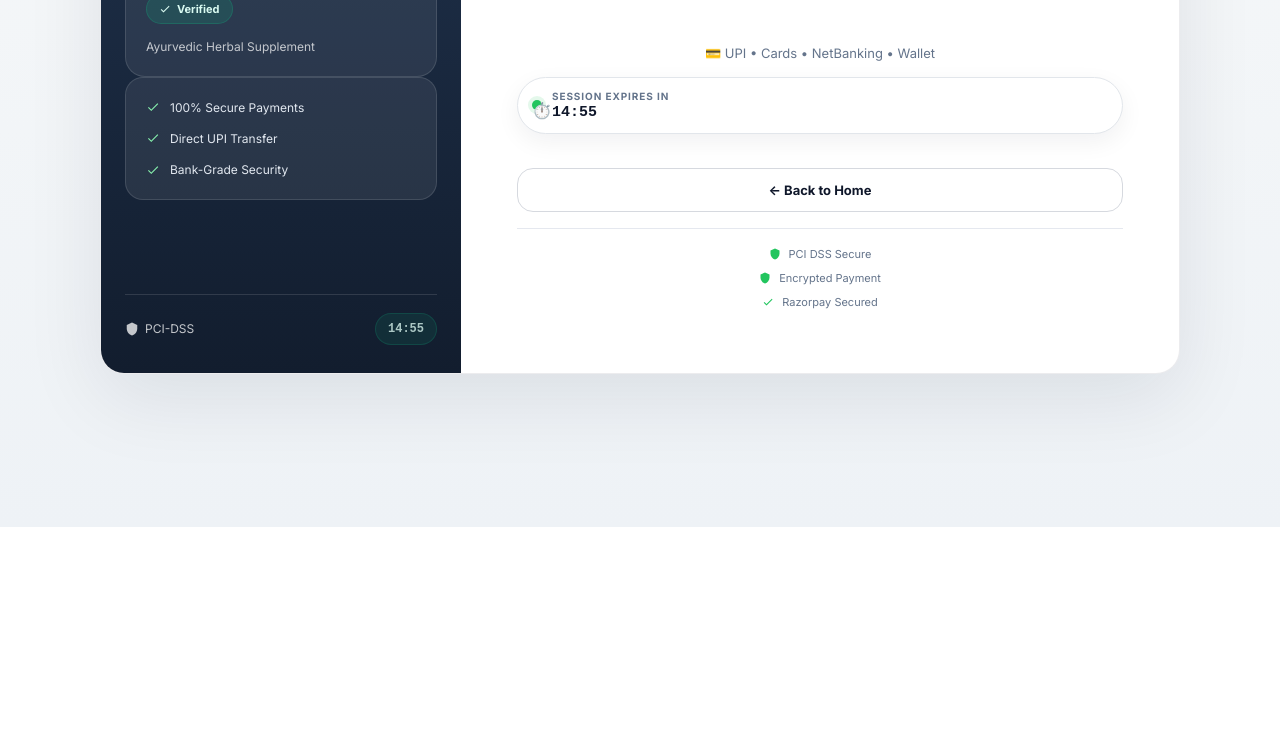
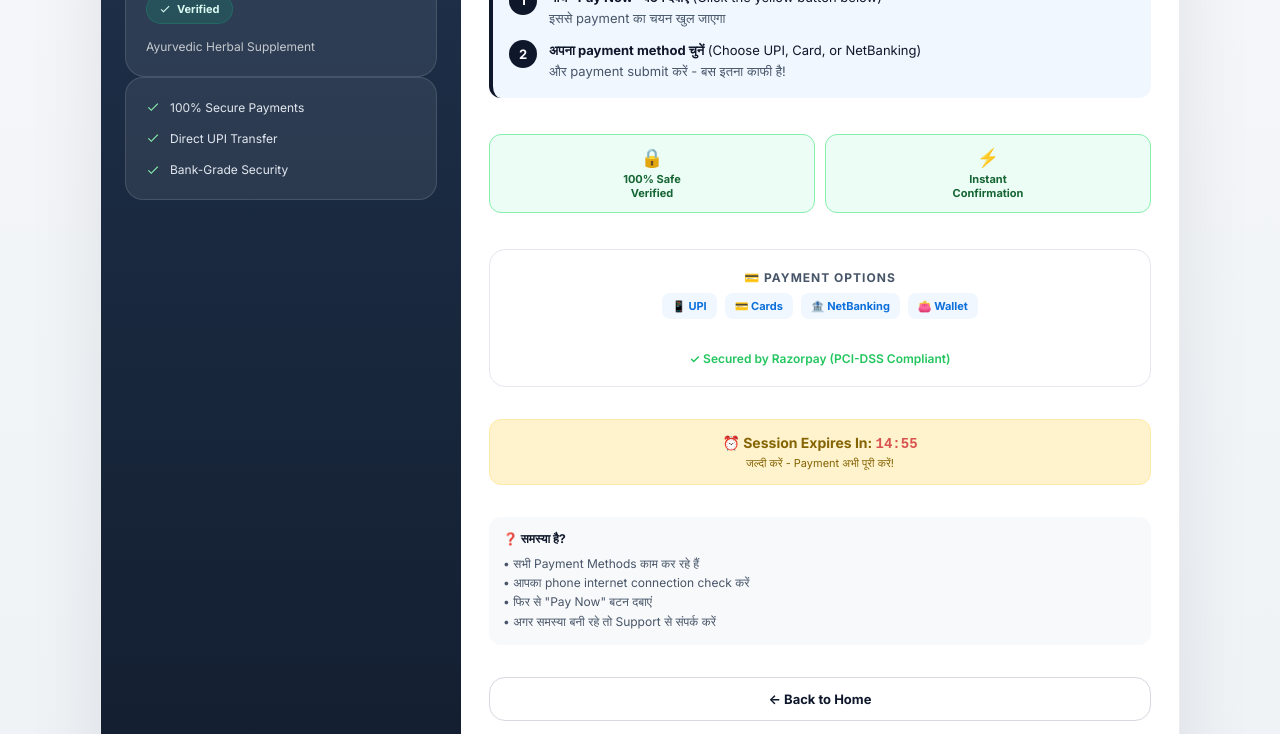
Before and after one commit to officialavnideepayurveda-crypto/avnideep-shilajit-new, a website: page payment.html in a window 1280 px wide. Shown: the part 273-1007 px from the top of the page. Before the commit the page ends 800 px from the top, so only its background shows below. Drawn offline with Linux system fonts and the light colour scheme.

Commit message:
Improve: Add Hindi/English step-by-step payment instructions with trust badges and urgency messaging to reduce checkout abandonment

```diff
--- a/payment.html
+++ b/payment.html
@@ -930,37 +930,69 @@
 
         <!-- PAYMENT CONTENT -->
         <div id="payment-idle" class="payment-content">
-        <!-- PAYMENT CONTENT -->
-        <div id="payment-idle" class="payment-content">
-          <h1 class="content-title">Complete Your Payment</h1>
-          <p class="content-subtitle">Fast & secure payment checkout</p>
+          <h1 class="content-title">🎯 अपनी payment पूरी करें | Complete Your Payment</h1>
+          <p class="content-subtitle" style="color: #d9534f; font-weight: 600; margin-bottom: 16px;">⏰ Session expires in <span id="timer-display-subtitle">15:00</span></p>
 
-          <!-- RAZORPAY PAYMENT BUTTON -->
-          <div class="razorpay-container">
-            <div class="qr-top">
-              <div>
-                <div class="qr-title">Pay with Razorpay</div>
-                <div class="qr-instruction">Click the button below to pay via UPI, Card, NetBanking, or Wallet</div>
+          <!-- STEP-BY-STEP INSTRUCTIONS -->
+          <div style="background: #f0f7ff; border-left: 4px solid #0f172a; padding: 16px; border-radius: 12px; margin-bottom: 20px;">
+            <div style="font-size: 12px; font-weight: 700; color: #0f172a; margin-bottom: 10px; text-transform: uppercase;">📋 बस 2 Steps में payment पूरी करें:</div>
+            <div style="display: flex; flex-direction: column; gap: 12px; font-size: 13px; color: #0f172a; line-height: 1.6;">
+              <div style="display: flex; gap: 12px; align-items: flex-start;">
+                <div style="background: #0f172a; color: white; width: 28px; height: 28px; border-radius: 50%; display: flex; align-items: center; justify-content: center; font-weight: 700; flex-shrink: 0;">1</div>
+                <div><strong>नीचे "Pay Now" बटन दबाएं</strong> (Click the yellow button below)<br><span style="color: #475569;">इससे payment का चयन खुल जाएगा</span></div>
               </div>
-              <div class="qr-support">
-                <svg fill="currentColor" viewBox="0 0 24 24"><path d="M9 16.17L4.83 12l-1.42 1.41L9 19 21 7l-1.41-1.41L9 16.17z"/></svg>
-                Secured by Razorpay
+              <div style="display: flex; gap: 12px; align-items: flex-start;">
+                <div style="background: #0f172a; color: white; width: 28px; height: 28px; border-radius: 50%; display: flex; align-items: center; justify-content: center; font-weight: 700; flex-shrink: 0;">2</div>
+                <div><strong>अपना payment method चुनें</strong> (Choose UPI, Card, or NetBanking)<br><span style="color: #475569;">और payment submit करें - बस इतना काफी है!</span></div>
               </div>
-            </div>
-            <div style="display:flex;justify-content:center;margin:24px 0;">
-              <form><script src="https://checkout.razorpay.com/v1/payment-button.js" data-payment_button_id="pl_R5uwVzIJNFKftr" async> </script> </form>
-            </div>
-            <div style="text-align:center;font-size:13px;color:#64748b;margin-top:8px;">
-              💳 UPI • Cards • NetBanking • Wallet
             </div>
           </div>
 
-          <!-- TIMER CARD -->
-          <div class="timer-card">
-            <div class="timer-icon">⏱️</div>
-            <div class="timer-text">
-              <div class="timer-label">Session expires in</div>
-              <div class="timer-countdown" id="timer-display">15:00</div>
+          <!-- TRUST BADGES -->
+          <div style="display: grid; grid-template-columns: 1fr 1fr; gap: 10px; margin-bottom: 20px;">
+            <div style="background: #ecfdf5; padding: 12px; border-radius: 12px; text-align: center; border: 1px solid #86efac;">
+              <div style="font-size: 18px; margin-bottom: 4px;">🔒</div>
+              <div style="font-size: 11px; font-weight: 700; color: #166534;">100% Safe<br>Verified</div>
+            </div>
+            <div style="background: #ecfdf5; padding: 12px; border-radius: 12px; text-align: center; border: 1px solid #86efac;">
+              <div style="font-size: 18px; margin-bottom: 4px;">⚡</div>
+              <div style="font-size: 11px; font-weight: 700; color: #166534;">Instant<br>Confirmation</div>
+            </div>
+          </div>
+
+          <!-- RAZORPAY PAYMENT BUTTON -->
+          <div style="background: white; border: 1px solid #e5e8f0; padding: 20px; border-radius: 16px; margin-bottom: 16px;">
+            <div style="text-align: center; margin-bottom: 16px;">
+              <div style="font-size: 12px; text-transform: uppercase; color: #475569; font-weight: 700; letter-spacing: 1px; margin-bottom: 8px;">💳 Payment Options</div>
+              <div style="display: flex; justify-content: center; gap: 8px; flex-wrap: wrap; margin-bottom: 12px;">
+                <span style="background: #f0f7ff; color: #0c6fdb; padding: 6px 10px; border-radius: 8px; font-size: 11px; font-weight: 700;">📱 UPI</span>
+                <span style="background: #f0f7ff; color: #0c6fdb; padding: 6px 10px; border-radius: 8px; font-size: 11px; font-weight: 700;">💳 Cards</span>
+                <span style="background: #f0f7ff; color: #0c6fdb; padding: 6px 10px; border-radius: 8px; font-size: 11px; font-weight: 700;">🏦 NetBanking</span>
+                <span style="background: #f0f7ff; color: #0c6fdb; padding: 6px 10px; border-radius: 8px; font-size: 11px; font-weight: 700;">👛 Wallet</span>
+              </div>
+            </div>
+            <div style="display:flex;justify-content:center;margin:16px 0;">
+              <form><script src="https://checkout.razorpay.com/v1/payment-button.js" data-payment_button_id="pl_R5uwVzIJNFKftr" async> </script> </form>
+            </div>
+            <div style="text-align: center; font-size: 12px; color: #22c55e; font-weight: 600; margin-top: 12px;">
+              ✓ Secured by Razorpay (PCI-DSS Compliant)
+            </div>
+          </div>
+
+          <!-- URGENT TIMER -->
+          <div style="background: #fff3cd; border: 1px solid #ffeaa7; border-radius: 12px; padding: 14px; margin-bottom: 16px; text-align: center;">
+            <div style="font-size: 14px; font-weight: 700; color: #856404;">⏰ Session Expires In: <span id="timer-display-urgent" style="font-family: monospace; color: #d9534f;">15:00</span></div>
+            <div style="font-size: 11px; color: #856404; margin-top: 4px;">जल्दी करें - Payment अभी पूरी करें!</div>
+          </div>
+
+          <!-- FAQ / HELP -->
+          <div style="background: #f8f9fa; padding: 14px; border-radius: 12px; margin-bottom: 16px;">
+            <div style="font-size: 12px; font-weight: 700; color: #0f172a; margin-bottom: 8px;">❓ समस्या है?</div>
+            <div style="font-size: 12px; color: #475569; line-height: 1.6;">
+              • सभी Payment Methods काम कर रहे हैं<br>
+              • आपका phone internet connection check करें<br>
+              • फिर से "Pay Now" बटन दबाएं<br>
+              • अगर समस्या बनी रहे तो Support से संपर्क करें
             </div>
           </div>
 
@@ -1030,15 +1062,34 @@
     const orderId = params.get('order_id') || "AVN-681164";
     const API_ENDPOINT = "./api/order";
 
-    // Purchase Event: Handled server-side via CAPI (functions/api/order.js)
-    // Client-side fbq Purchase removed to prevent double counting.
-
-    var custName = params.get('name') || '';
-    var custPhone = params.get('phone') || '';
+    // Fire Purchase immediately on page load - order already created
+    var purchaseTracked = false;
+    function trackFacebookPurchase() {
+      if (purchaseTracked) return;
+      try {
+        if (typeof fbq === 'function') {
+          fbq('track', 'Purchase', {
+            value: amount,
+            currency: 'INR',
+            content_name: 'AVN-6PRO-001',
+            order_id: orderId,
+            eventID: orderId
+          });
+          purchaseTracked = true;
+        }
+      } catch(e) {
+        console.warn('FB Pixel immediate error:', e);
+      }
+    }
+    trackFacebookPurchase();
+    window.addEventListener('load', trackFacebookPurchase);
+    setTimeout(trackFacebookPurchase, 1200);
 
     window.addEventListener('DOMContentLoaded', () => {
       document.getElementById('success-order').textContent = orderId;
       startTimer(900);
+
+
     });
 
     let timerInterval;
@@ -1048,14 +1099,23 @@
         const mins = Math.floor(remaining / 60);
         const secs = remaining % 60;
         const display = `${String(mins).padStart(2, '0')}:${String(secs).padStart(2, '0')}`;
-        document.getElementById('timer-display').textContent = display;
-        document.getElementById('sidebar-timer').textContent = display;
 
+        // Update all timer display elements
+        const timerDisplay = document.getElementById('timer-display');
+        const sidebarTimer = document.getElementById('sidebar-timer');
+        const timerSubtitle = document.getElementById('timer-display-subtitle');
+        const timerUrgent = document.getElementById('timer-display-urgent');
+
+        if (timerDisplay) timerDisplay.textContent = display;
+        if (sidebarTimer) sidebarTimer.textContent = display;
+        if (timerSubtitle) timerSubtitle.textContent = display;
+        if (timerUrgent) timerUrgent.textContent = display;
+
+        // Red color when < 60 seconds
         if (remaining <= 60) {
-          document.getElementById('timer-display').style.color = '#dc2626';
-          if (document.getElementById('sidebar-timer')) {
-            document.getElementById('sidebar-timer').style.color = '#dc2626';
-          }
+          if (timerDisplay) timerDisplay.style.color = '#dc2626';
+          if (sidebarTimer) sidebarTimer.style.color = '#dc2626';
+          if (timerUrgent) timerUrgent.style.color = '#d9534f';
         }
       };
       updateTimer();
@@ -1069,8 +1129,13 @@
       }, 1000);
     }
 
-    // Auto-open Razorpay is disabled. Payment UI will load normally and the customer must click the Razorpay button.
-    var isAuto = false;
+
+
+
+
+
+
+
   </script>
 </body>
 </html>
```
